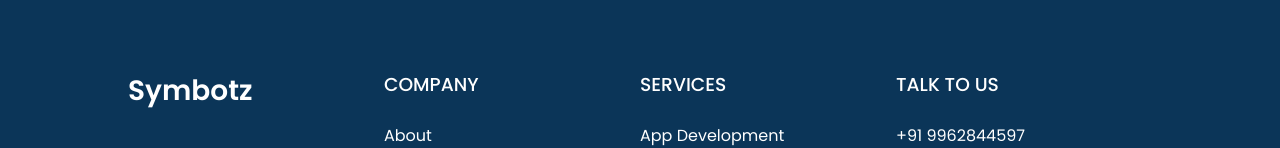
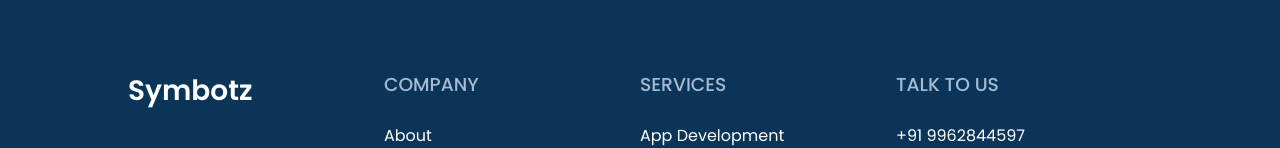
Before and after one commit to Somnath0411/yok, a React (Vite) app: page / in a window 1280 px wide. Shown: the part 2507-2655 px from the top of the page. Built offline with nearby package versions, Linux system fonts and the light colour scheme.

Commit message:
changed footer sub heading color

```diff
--- a/src/components/Footer/Footer.jsx
+++ b/src/components/Footer/Footer.jsx
@@ -15,7 +15,7 @@ const Footer = () => {
 
         {/* Company Links */}
         <div className="footer-section">
-          <h3>COMPANY</h3>
+          <h3 className="footer-section-sub-titles">COMPANY</h3>
           <ul>
             <Link to="/About" style={{textDecoration:'none'}} onClick={()=>window.scrollTo(0,0)}><li>About</li></Link>
             <Link to="/services" style={{textDecoration:'none'}} onClick={()=>window.scrollTo(0,0)}><li>Services</li></Link>
@@ -27,7 +27,7 @@ const Footer = () => {
 
         {/* Services Links */}
         <div className="footer-section">
-          <h3>SERVICES</h3>
+          <h3 className="footer-section-sub-titles">SERVICES</h3>
           <ul>
             <li><Link style={{textDecoration:'none'}} to="/services#build-section">App Development</Link></li>
             <li><Link style={{textDecoration:'none'}} to="/services#scale-section">Cloud Infrastructure</Link></li>
@@ -37,7 +37,7 @@ const Footer = () => {
 
         {/* Contact Info */}
         <div className="footer-section">
-          <h3>TALK TO US</h3>
+          <h3 className="footer-section-sub-titles">TALK TO US</h3>
           <p>+91 9962844597</p>
           <p>symbotz@gmail.com</p>
         </div>
--- a/src/components/Header/Header.css
+++ b/src/components/Header/Header.css
@@ -12,6 +12,9 @@
   margin:auto;
   padding:16px 0;
   max-width: 80vw;
+}
+.footer-section-sub-titles{
+    color:var(--muted2);
 }
 
 .header-tabs {
```
